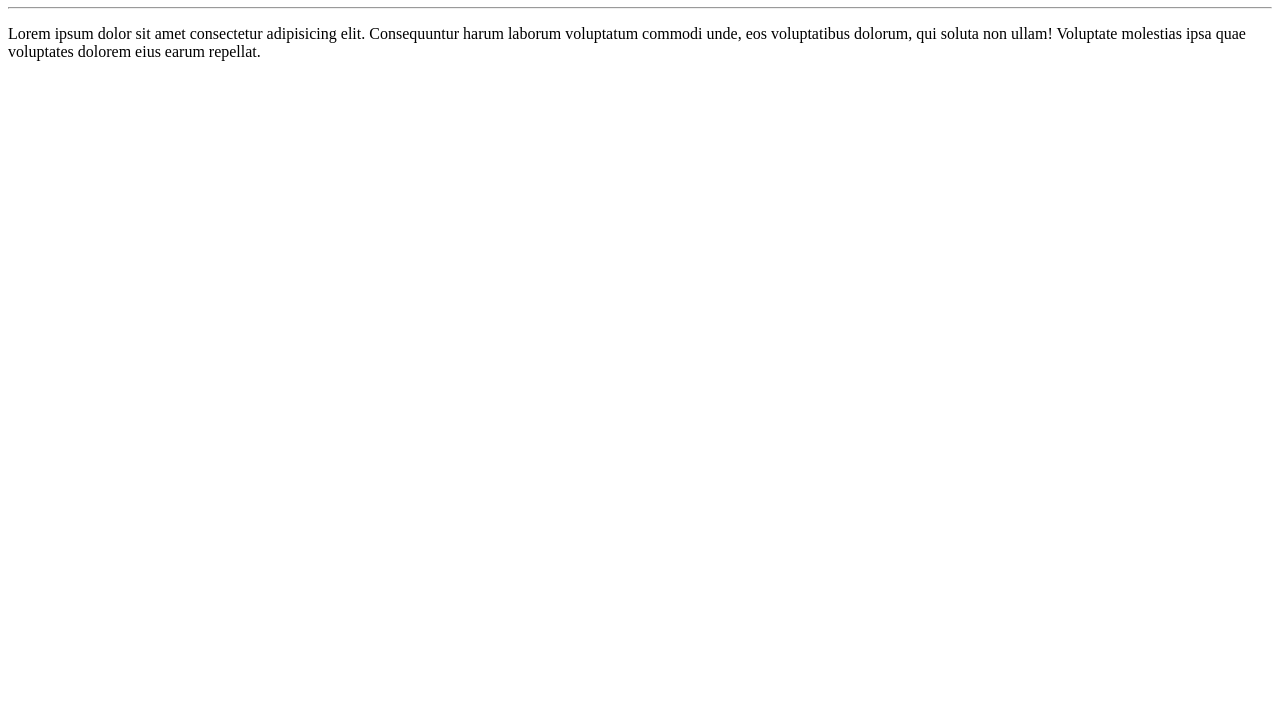
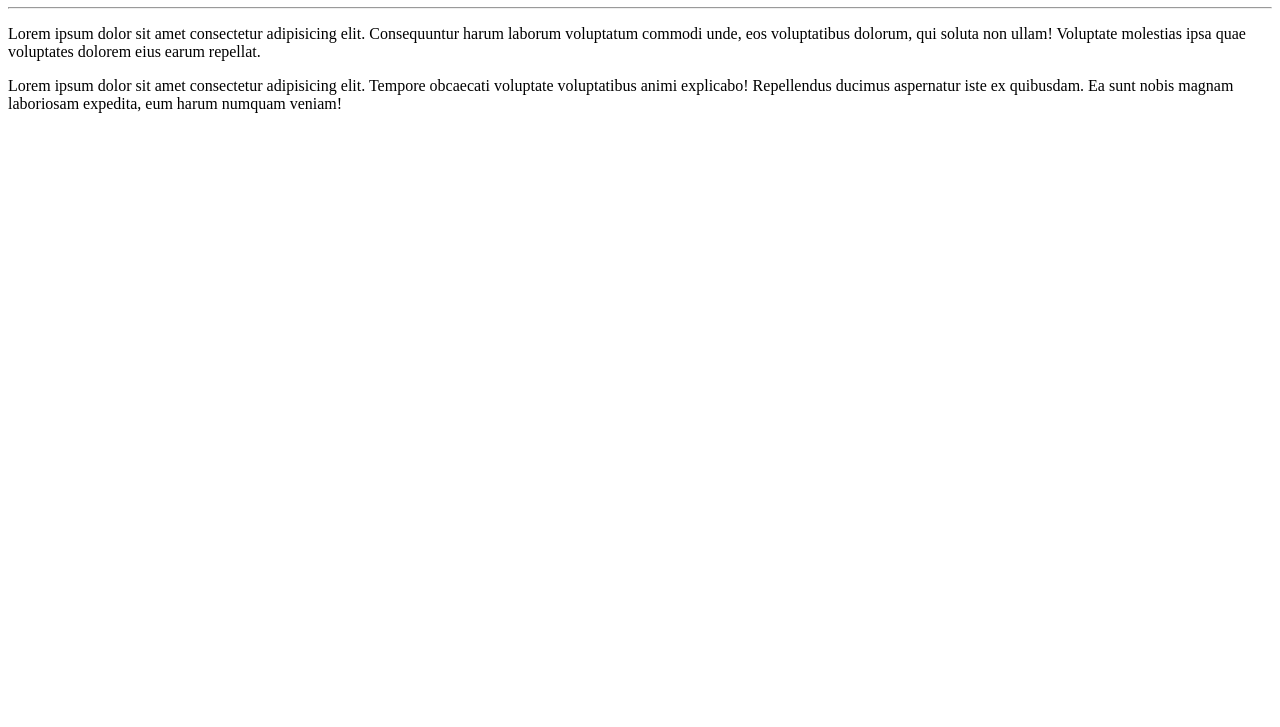
Before and after one commit to MBNascimento/Ola-Mundo-2, a plain HTML site: page site-exemplo/index.html in a window 1280 px wide. Shown: the part 73-800 px from the top of the page. Drawn offline with Linux system fonts and the light colour scheme.

Commit message:
adicionei um parágrafo

```diff
--- a/site-exemplo/index.html
+++ b/site-exemplo/index.html
@@ -9,5 +9,7 @@
     <h1>olá, Mundo</h1>
     <hr>
     <p>Lorem ipsum dolor sit amet consectetur adipisicing elit. Consequuntur harum laborum voluptatum commodi unde, eos voluptatibus dolorum, qui soluta non ullam! Voluptate molestias ipsa quae voluptates dolorem eius earum repellat.</p>
+    <p>Lorem ipsum dolor sit amet consectetur adipisicing elit. Tempore obcaecati voluptate voluptatibus animi explicabo! Repellendus ducimus aspernatur iste ex quibusdam. Ea sunt nobis magnam laboriosam expedita, eum harum numquam veniam!</p>
+
 </body>
 </html>
```
